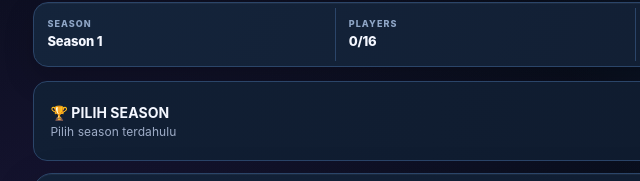
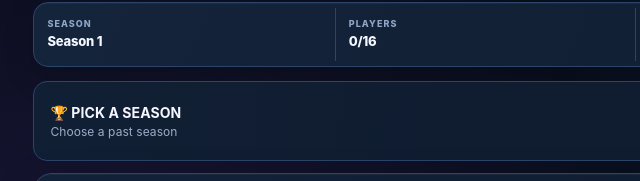
Before and after one commit to GrenVin539/eca-portal-tournament, a plain HTML site: page index.html in a window 1280 px wide. Shown: the part 280-461 px from the top of the page, 5-645 px from the left. Drawn offline with nearby package versions, Linux system fonts and the light colour scheme; no server answers.

Commit message:
Update index.html

```diff
--- a/index.html
+++ b/index.html
@@ -721,7 +721,7 @@ if(fmt==="knockout16"){
  matchHtml='<div class="groupBracket">'+['A','B','C','D'].map(g=>`<section class="round"><div class="roundTitle">GROUP ${g}</div><div class="matches">${(byRound['GROUP '+g]||[]).map(x=>match(x,s)).join('')}</div></section>`).join('')+'</div>';
  matchHtml+='<div class="finalFourBracket">'+[['SEMI FINAL','SEMI FINAL'],['THIRD PLACE','THIRD PLACE'],['FINAL','FINAL']].map(([name,key])=>`<section class="round"><div class="roundTitle final">${name}</div><div class="matches">${(byRound[key]||[]).map(x=>match(x,s)).join('')}</div></section>`).join('')+'</div>';
 }else{matchHtml=br.length?`<div class="bracket">${br.map(r=>`<div><div class="roundTitle ${r.name.includes('FINAL')?'final':''}">${esc(r.name)}</div><div class="matches">${r.matches.map(x=>match(x,s)).join('')}</div></div>`).join('')}</div>`:'<div class="muted">Bagan akan tersedia setelah season dibuat.</div>'};let previewNote=(!s.bracket||!s.bracket.length)?'<p class="muted" style="margin:10px 0 0">Bagan season sudah tersedia · slot peserta akan terisi otomatis saat admin menambahkan member.</p>':'';
-return `<div class="sectionHead"><h2>${type==="impian"?"TOURNAMENT IMPIAN":"TOURNAMENT AUTENTIK"}</h2></div><div class="submit"><div><strong>${registrationAvailable?"READY TO COMPETE?":"Submit Tournament Closed"}</strong><p>${registrationAvailable?"Click to open the registration form.":"Registration is temporarily closed. Please check back later."}</p></div>${registrationAvailable ? `<a class="btn" href="${esc(submitLink)}" target="_blank" rel="noopener noreferrer">SUBMIT TOURNAMENT ↗</a>` : `<button class="btn" type="button" disabled title="${esc(registrationClosedText)}">SUBMIT TOURNAMENT CLOSED</button>`}</div><div class="stats"><div class="stat"><small>SEASON</small><strong>${esc(v.selected.name)}</strong></div><div class="stat"><small>PLAYERS</small><strong>${players.length}/${limit}</strong></div><div class="stat"><small>FORMAT</small><strong>${label}</strong></div><div class="stat"><small>MATCHES</small><strong>${s.bracket?.length||0}</strong></div></div><div class="archive"><div><b>🏆 PILIH SEASON</b><div class="muted">Pilih season terdahulu</div></div><div class="seasonPicker" data-season-picker="${type}">
+return `<div class="sectionHead"><h2>${type==="impian"?"TOURNAMENT IMPIAN":"TOURNAMENT AUTENTIK"}</h2></div><div class="submit"><div><strong>${registrationAvailable?"READY TO COMPETE?":"Submit Tournament Closed"}</strong><p>${registrationAvailable?"Click to open the registration form.":"Registration is temporarily closed. Please check back later."}</p></div>${registrationAvailable ? `<a class="btn" href="${esc(submitLink)}" target="_blank" rel="noopener noreferrer">SUBMIT TOURNAMENT ↗</a>` : `<button class="btn" type="button" disabled title="${esc(registrationClosedText)}">SUBMIT TOURNAMENT CLOSED</button>`}</div><div class="stats"><div class="stat"><small>SEASON</small><strong>${esc(v.selected.name)}</strong></div><div class="stat"><small>PLAYERS</small><strong>${players.length}/${limit}</strong></div><div class="stat"><small>FORMAT</small><strong>${label}</strong></div><div class="stat"><small>MATCHES</small><strong>${s.bracket?.length||0}</strong></div></div><div class="archive"><div><b>🏆 PICK A SEASON</b><div class="muted">Choose a past season</div></div><div class="seasonPicker" data-season-picker="${type}">
 <button type="button" class="seasonPickerTrigger" data-season-toggle="${type}" aria-haspopup="listbox" aria-expanded="false"><span>${esc(v.selected.name)}</span><span class="seasonPickerChevron" aria-hidden="true"></span></button>
 <div class="seasonPickerMenu" data-season-menu="${type}" role="listbox" aria-label="Pilih season" hidden>${v.periods.map(p=>`<button type="button" class="seasonPickerOption ${p.id===v.selected.id?'active':''}" data-season-option="${type}" data-season-id="${p.id}" role="option" aria-selected="${p.id===v.selected.id?'true':'false'}">${esc(p.name)}${p.id===v.selected.id?'<span class="seasonCheck">✓</span>':''}</button>`).join("")}</div>
 </div></div><div class="content"><section class="panel"><div class="panelHead"><h3>${esc(v.selected.name)} / ${label}</h3><span class="muted">LIVE RESULTS</span></div><div class="bracketBody">${matchHtml}${previewNote}</div>${standingsHtml}</section><aside class="panel highlights summaryBar"><h3>SEASON HIGHLIGHTS</h3><div class="summaryChampion"><span class="summaryTrophy">🏆</span><div class="summaryChampionText"><small>CHAMPION</small><strong>${esc(champ)}</strong></div></div><div class="summaryMeta"><div class="summaryItem"><small>🥈 RUNNER-UP</small><strong>${esc(runner)}</strong></div><div class="summaryItem"><small>SEASON STATUS</small><strong>${s.status==="closed"?"Completed":"In Progress"}</strong></div></div>${fmt==="double8"?'<div class="summaryExtra"><small>FINAL RULE</small><strong>One Grand Final · No Reset. Winner of the match is champion.</strong></div>':fmt==="group12"?'<div class="summaryExtra"><small>FINAL FOUR</small><strong>Top team from each group advances to the semifinals.</strong></div>':""}</aside></div>`}
```
